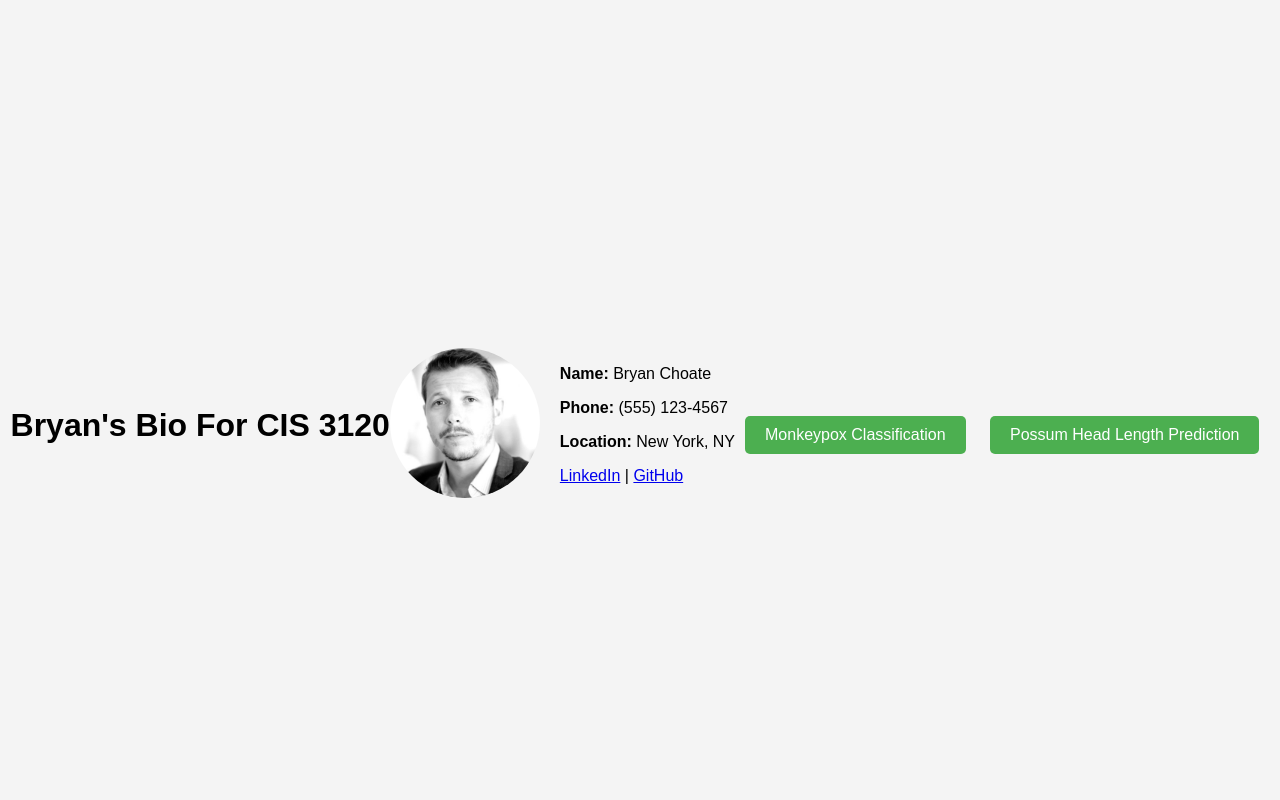
After one commit to radiation/CIS-3120, a Django app: page / in a window 1280 px wide. The commit adds this page. Run offline with Django 5.2, Linux system fonts and the light colour scheme.

Commit message:
Add profile page

```diff
--- /dev/null
+++ b/project2/machine_learning/templates/home.html
@@ -0,0 +1,31 @@
+<!DOCTYPE html>
+<html lang="en">
+<head>
+    {% load static %}
+    <meta charset="UTF-8">
+    <meta name="viewport" content="width=device-width, initial-scale=1.0">
+    <title>Home - Machine Learning Project</title>
+    <link rel="stylesheet" href="{% static 'css/style.css' %}">
+</head>
+<body>
+    <div class="profile-container">
+        <h1>Bryan's Bio For CIS 3120</h1>
+        <div class="profile-image">
+            <img src="{% static '/profile.jpg' %}" alt="Profile Image">
+        </div>
+        <div class="profile-info">
+            <p><strong>Name:</strong> Bryan Choate</p>
+            <p><strong>Phone:</strong> (555) 123-4567</p>
+            <p><strong>Location:</strong> New York, NY</p>
+            <p>
+                <a href="https://www.linkedin.com/in/brchoate/" target="_blank">LinkedIn</a> |
+                <a href="https://github.com/radiation" target="_blank">GitHub</a>
+            </p>
+        </div>
+        <div class="links">
+            <a href="{% url 'classification' %}" class="button-link">Monkeypox Classification</a>
+            <a href="{% url 'regression' %}" class="button-link">Possum Head Length Prediction</a>
+        </div>
+    </div>
+</body>
+</html>
--- a/project2/machine_learning/views.py
+++ b/project2/machine_learning/views.py
@@ -9,6 +9,9 @@ from django.shortcuts import render
 from .classification import load_model, predict_single_point
 from .forms import PossumPredictionForm, SymptomForm
 
+
+def home(request):
+    return render(request, 'home.html')
 
 def classification(request):
     prediction = None
--- a/project2/project2/urls.py
+++ b/project2/project2/urls.py
@@ -5,6 +5,7 @@ from django.urls import path
 from machine_learning import views
 
 urlpatterns = [
+    path('', views.home, name='home'),
     path("admin/", admin.site.urls),
     path('classification/', views.classification, name='classification'),
     path('regression/', views.regression, name='regression'),
--- a/project2/static/css/style.css
+++ b/project2/static/css/style.css
@@ -105,3 +105,45 @@ table a:hover {
 .result strong {
     color: #4CAF50;
 }
+
+/* Profile Styles */
+.profile-container {
+    display: flex;
+    justify-content: center;
+    align-items: center;
+    margin-top: 50px;
+}
+
+.profile-image {
+    margin-right: 20px;
+}
+
+.profile-image img {
+    border-radius: 50%;
+    width: 150px;
+    height: 150px;
+    object-fit: cover;
+}
+
+.profile-info {
+    text-align: left;
+}
+
+.links {
+    margin-top: 20px;
+}
+
+.links .button-link {
+    display: inline-block;
+    padding: 10px 20px;
+    margin: 10px;
+    background-color: #4CAF50;
+    color: white;
+    text-decoration: none;
+    border-radius: 5px;
+    transition: background-color 0.3s ease;
+}
+
+.links .button-link:hover {
+    background-color: #45a049;
+}
```
Also changed, not shown: project2/machine_learning/templates/classification_result.html (deleted, +0 -50 lines), project2/machine_learning/templates/regression_result.html (deleted, +0 -15 lines), project2/static/profile.jpg (added).
